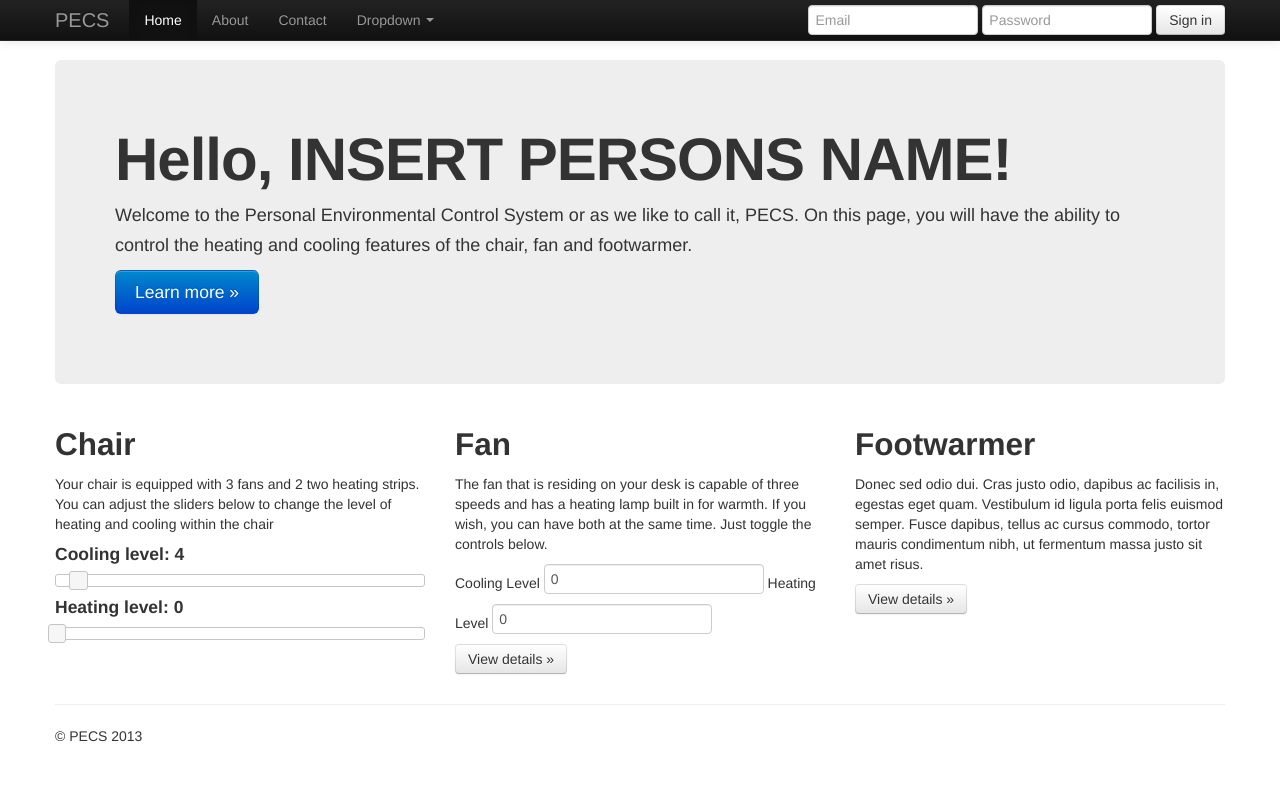
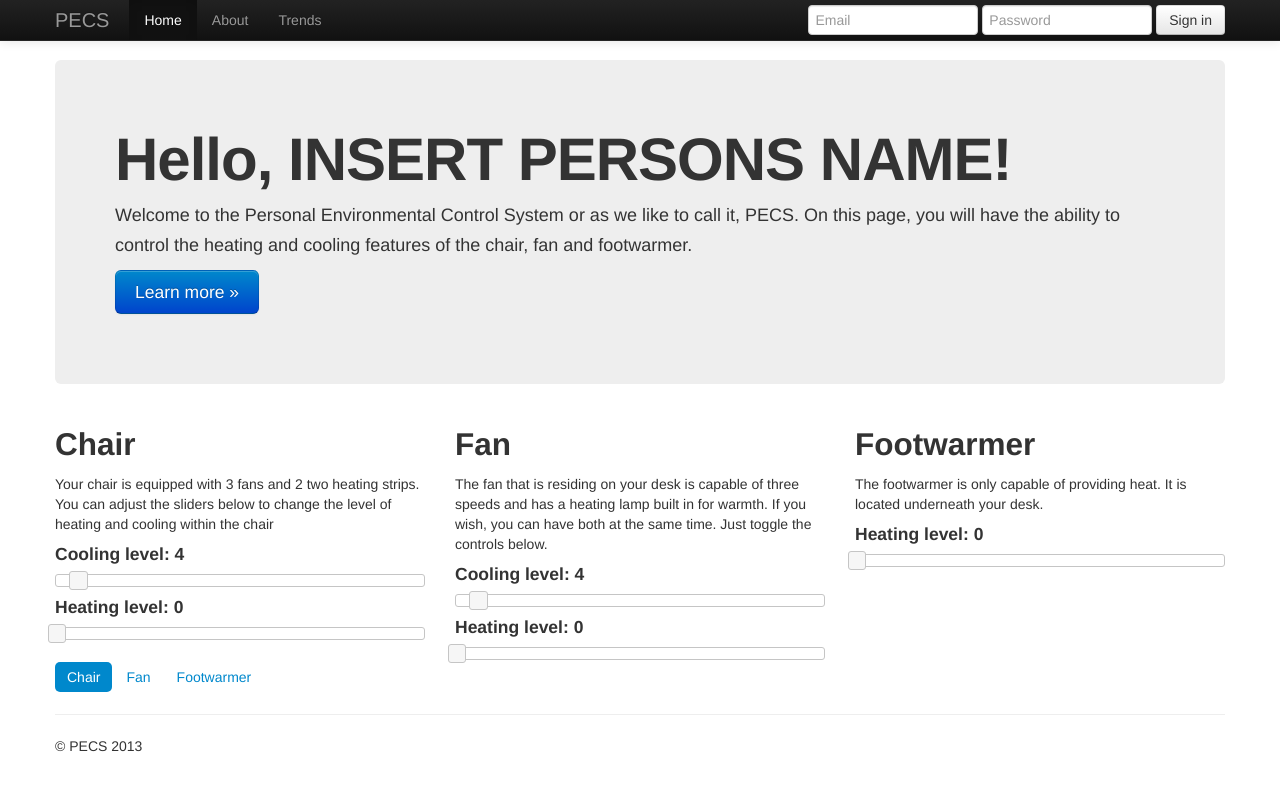
Before and after one commit to immesys/pecs, a Python web app: template srv/PECS/pecs/templates/home.mako in a window 1280 px wide. Before the commit the page ends 742 px from the top, so only its background shows below. Run offline with Mako, Linux system fonts and the light colour scheme; the template is opened without the code that fills it, so the values that code supplies are empty; some libraries are stand-ins or nearby versions.

Commit message:
Website updates 1:14AM

```diff
--- a/srv/PECS/pecs/templates/home.mako
+++ b/srv/PECS/pecs/templates/home.mako
@@ -49,19 +49,7 @@
             <ul class="nav">
               <li class="active"><a href="#">Home</a></li>
               <li><a href="#about">About</a></li>
-              <li><a href="#contact">Contact</a></li>
-              <li class="dropdown">
-                <a href="#" class="dropdown-toggle" data-toggle="dropdown">Dropdown <b class="caret"></b></a>
-                <ul class="dropdown-menu">
-                  <li><a href="#">Action</a></li>
-                  <li><a href="#">Another action</a></li>
-                  <li><a href="#">Something else here</a></li>
-                  <li class="divider"></li>
-                  <li class="nav-header">Nav header</li>
-                  <li><a href="#">Separated link</a></li>
-                  <li><a href="#">One more separated link</a></li>
-                </ul>
-              </li>
+              <li><a href="#contact">Trends</a></li>
             </ul>
             <form class="navbar-form pull-right">
               <input class="span2" type="text" placeholder="Email">
@@ -80,7 +68,7 @@
         <h1>Hello, INSERT PERSONS NAME!</h1>
         <p></p>
         <p>Welcome to the Personal Environmental Control System or as we like to call it, PECS. On this page, you will have the ability to control the heating and cooling features of the chair, fan and footwarmer. </p>
-        <p><a href="#" class="btn btn-primary btn-large">Learn more &raquo;</a></p>
+        <p><a href="#about" class="btn btn-primary btn-large">Learn more &raquo;</a></p>
       </div>
 
       <!-- Example row of columns -->
@@ -88,28 +76,32 @@
         <div class="span4">
           <h2>Chair</h2>
           <p>Your chair is equipped with 3 fans and 2 two heating strips. You can adjust the sliders below to change the level of heating and cooling within the chair </p>
-          <h4 id="amount">
-          </h4>
-
-          <div id="slider"></div>
-          <h4 id="amount2"></h4>
-          <div id="slider2"></div>
-
-
+          <h4 id="chaircoolvalue"></h4>
+          <div id="chaircoolslider"></div>
+          <h4 id="chairheatvalue"></h4>
+          <div id="chairheatslider"></div>
         </div>
         <div class="span4">
           <h2>Fan</h2>
           <p>The fan that is residing on your desk is capable of three speeds and has a heating lamp built in for warmth. If you wish, you can have both at the same time. Just toggle the controls below. </p>
-            Cooling Level <input type="number" name="chairtemp" min="0" max="4" value="0">
-            Heating Level <input type="number" name="chairtemp" min="0" max="1" value="0">
-          <p><a class="btn" href="#">View details &raquo;</a></p>
+          <h4 id="fancoolvalue"></h4>
+          <div id="fancoolslider"></div>
+          <h4 id="fanheatvalue"></h4>
+          <div id="fanheatslider"></div>
        </div>
         <div class="span4">
           <h2>Footwarmer</h2>
-          <p>Donec sed odio dui. Cras justo odio, dapibus ac facilisis in, egestas eget quam. Vestibulum id ligula porta felis euismod semper. Fusce dapibus, tellus ac cursus commodo, tortor mauris condimentum nibh, ut fermentum massa justo sit amet risus.</p>
-          <p><a class="btn" href="#">View details &raquo;</a></p>
+          <p>The footwarmer is only capable of providing heat. It is located underneath your desk.</p>
+          <h4 id="fwheatvalue"></h4>
+          <div id="fwheatslider"></div>
         </div>
       </div>
+
+      <ul class="nav nav-pills">
+        <li class="active"><a href="#chair">Chair</a></li>
+        <li><a href="#fan">Fan</a></li>
+        <li><a href="#footwarmer">Footwarmer</a></li>
+      </ul>
 
       <hr>
 
@@ -127,7 +119,7 @@
     <script src="http://code.jquery.com/ui/1.10.3/jquery-ui.js"></script>
     <script>
       $(function() {
-        $( "#slider" ).slider({
+        $( "#chaircoolslider" ).slider({
           value: 4,
           orientation: "horizontal",
           min:"0",
@@ -135,15 +127,15 @@
           backgroundColor: "#0000FF",
           animate: true,
           slide: function( event, ui ) {
-            $( "#amount" ).html("Cooling level: "+ ui.value );
+            $( "#chaircoolvalue" ).html("Cooling level: "+ ui.value );
           }
         });
-        $( "#amount" ).html("Cooling level: "+ $( "#slider" ).slider( "value" ) );
+        $( "#chaircoolvalue" ).html("Cooling level: "+ $( "#chaircoolslider" ).slider( "value" ) );
       });
     </script>
-       <script>
+    <script>
       $(function() {
-        $( "#slider2" ).slider({
+        $( "#chairheatslider" ).slider({
           value: 0,
           orientation: "horizontal",
           min:"0",
@@ -151,12 +143,61 @@
           backgroundColor: "#0000FF",
           animate: true,
           slide: function( event, ui ) {
-            $( "#amount2" ).html("Heating level: "+ ui.value );
+            $( "#chairheatvalue" ).html("Heating level: "+ ui.value );
           }
         });
-        $( "#amount2" ).html("Heating level: "+ $( "#slider2" ).slider( "value" ) );
+        $( "#chairheatvalue" ).html("Heating level: "+ $( "#chairheatslider" ).slider( "value" ) );
+      });
+    </script>
+    <script>
+      $(function() {
+        $( "#fancoolslider" ).slider({
+          value: 4,
+          orientation: "horizontal",
+          min:"0",
+          max:"7",
+          backgroundColor: "#0000FF",
+          animate: true,
+          slide: function( event, ui ) {
+            $( "#fancoolvalue" ).html("Cooling level: "+ ui.value );
+          }
+        });
+        $( "#fancoolvalue" ).html("Cooling level: "+ $( "#fancoolslider" ).slider( "value" ) );
+      });
+    </script>
+    <script>
+      $(function() {
+        $( "#fanheatslider" ).slider({
+          value: 0,
+          orientation: "horizontal",
+          min:"0",
+          max:"1",
+          backgroundColor: "#0000FF",
+          animate: true,
+          slide: function( event, ui ) {
+            $( "#fanheatvalue" ).html("Heating level: "+ ui.value );
+          }
+        });
+        $( "#fanheatvalue" ).html("Heating level: "+ $( "#fanheatslider" ).slider( "value" ) );
+      });
+    </script>
+    <script>
+      $(function() {
+        $( "#fwheatslider" ).slider({
+          value: 0,
+          orientation: "horizontal",
+          min:"0",
+          max:"1",
+          backgroundColor: "#0000FF",
+          animate: true,
+          slide: function( event, ui ) {
+            $( "#fwheatvalue" ).html("Heating level: "+ ui.value );
+          }
+        });
+        $( "#fwheatvalue" ).html("Heating level: "+ $( "#fwheatslider" ).slider( "value" ) );
       });
     </script>
 
+
   </body>
 </html>
```
